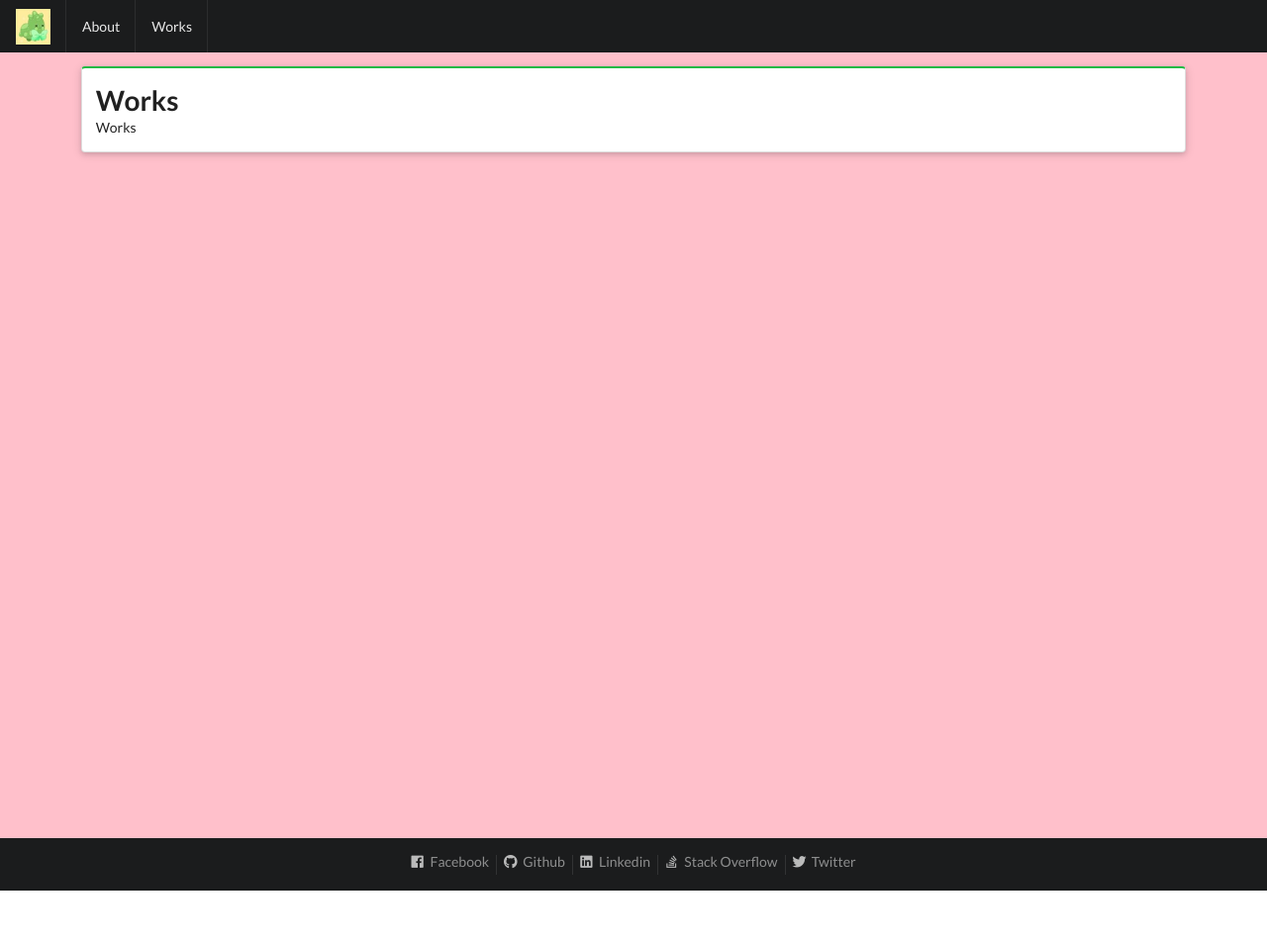
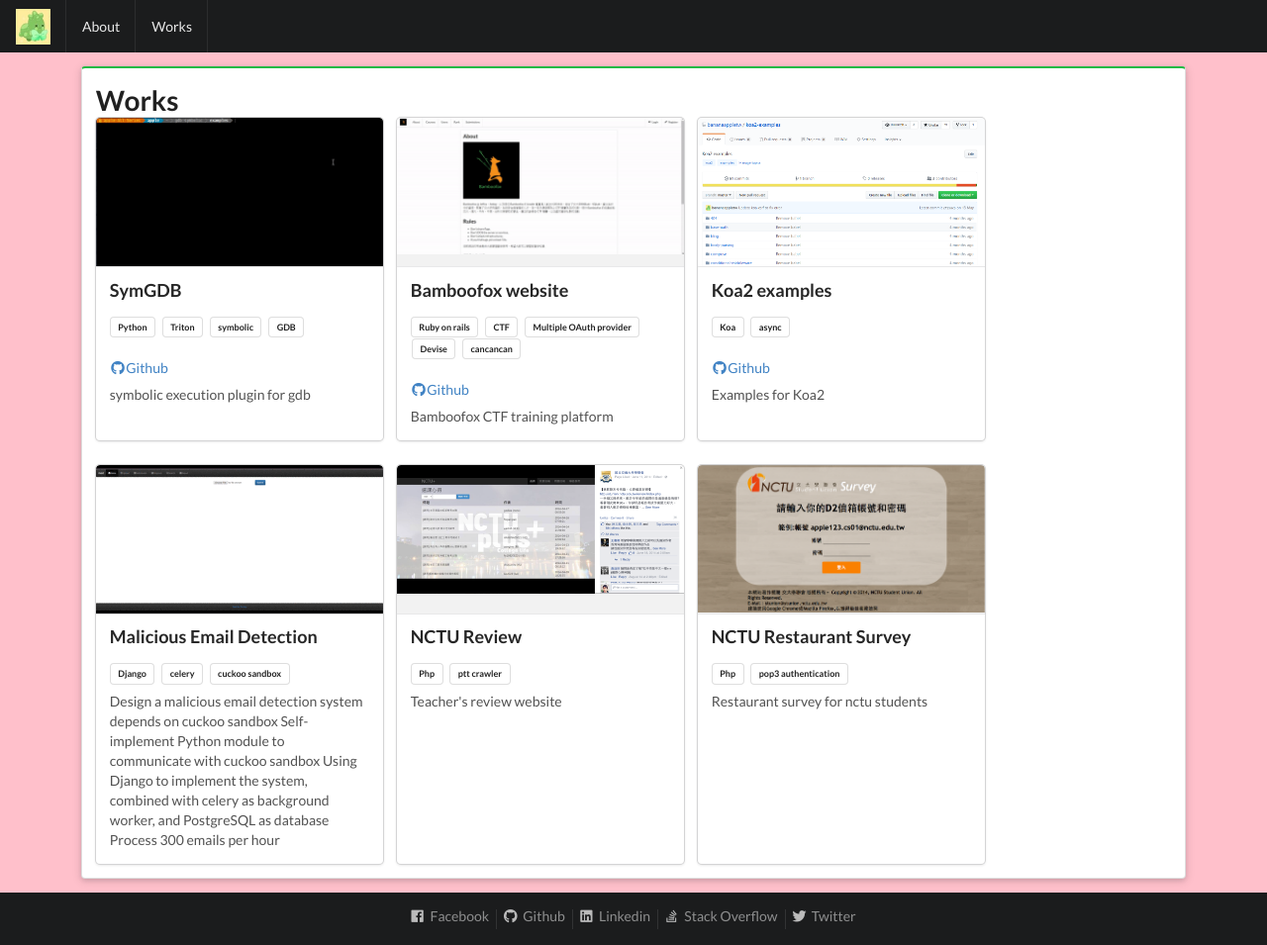
Before and after one commit to bananaappletw/simplicity, a Jekyll site: the page built from works.html, in a window 1280 px wide. Shown: the whole page at 99% size. Built offline with Jekyll 4.4.1, drawn with Linux system fonts in a browser that asks for light colours; nearby versions of some CDN libraries; before the commit the page ends 900 px from its top, so only the background shows below that.

Commit message:
Add work page

```diff
--- /dev/null
+++ b/_data/works.yml
@@ -0,0 +1,58 @@
+- name: 'SymGDB'
+  description: >
+          symbolic execution plugin for gdb
+  github: 'https://github.com/SQLab/symgdb'
+  preview: '/assets/symgdb.gif'
+  tags:
+    - Python
+    - Triton
+    - symbolic
+    - GDB
+
+- name: 'Bamboofox website'
+  description: >
+          Bamboofox CTF training platform
+  github: 'https://github.com/bamboofox/bamboofox-website'
+  preview: '/assets/bamboofox-website.gif'
+  tags:
+    - Ruby on rails
+    - CTF
+    - Multiple OAuth provider
+    - Devise
+    - cancancan
+
+- name: 'Koa2 examples'
+  description: >
+          Examples for Koa2
+  github: 'https://github.com/bananaappletw/koa2-examples'
+  preview: '/assets/koa2-examples.png'
+  tags:
+    - Koa
+    - async
+
+- name: 'Malicious Email Detection'
+  description: >
+          Design a malicious email detection system depends on cuckoo sandbox
+          Self-implement Python module to communicate with cuckoo sandbox
+          Using Django to implement the system, combined with celery as background worker, and PostgreSQL as database Process 300 emails per hour
+  preview: '/assets/med.gif'
+  tags:
+    - Django
+    - celery
+    - cuckoo sandbox
+
+- name: 'NCTU Review'
+  description: >
+          Teacher's review website
+  preview: '/assets/nctu-review.png'
+  tags:
+    - Php
+    - ptt crawler
+
+- name: 'NCTU Restaurant Survey'
+  description: >
+          Restaurant survey for nctu students
+  preview: '/assets/nctu-restaurant-survey.png'
+  tags:
+    - Php
+    - pop3 authentication
--- a/_sass/simplicity/_base.scss
+++ b/_sass/simplicity/_base.scss
@@ -19,3 +19,11 @@
     padding-left: 0;
   }
 }
+.card {
+  .image
+  {
+    width: 300px;
+    height: 150px;
+    overflow: hidden;
+  }
+}
--- /dev/null
+++ b/works.html
@@ -0,0 +1,36 @@
+---
+layout: page
+title: Works
+permalink: /works/
+---
+
+<div class="ui cards">
+  {% for work in site.data.works %}
+  <div class="ui card">
+    <div class="ui image">
+      <img src="{{work.preview}}">
+    </div>
+    <div class="content">
+      <div class="ui header">{{work.name}}</div>
+      <div class="meta">
+      {% for tag in work.tags %}
+      <a class="ui mini basic label">
+        {{tag}}
+      </a>
+      {% endfor %}
+      {% if work.github %}
+      <div class="ui items">
+        <a class="item" href="{{work.github}}">
+          <i class="ui icon github"></i>
+          Github
+        </a>
+      </div>
+      {% endif %}
+      </div>
+      <div class="description">
+        {{work.description}}
+      </div>
+    </div>
+  </div>
+  {% endfor %}
+</div>
--- a/works.md
+++ /dev/null
@@ -1,7 +0,0 @@
----
-layout: page
-title: Works
-permalink: /works/
----
-
-Works
```
Also changed, not shown: assets/bamboofox-website.gif (added), assets/koa2-examples.png (added), assets/med.gif (added), assets/nctu-restaurant-survey.png (added), assets/nctu-review.png (added), assets/symgdb.gif (added), simplicity.gemspec, 1 other file.
